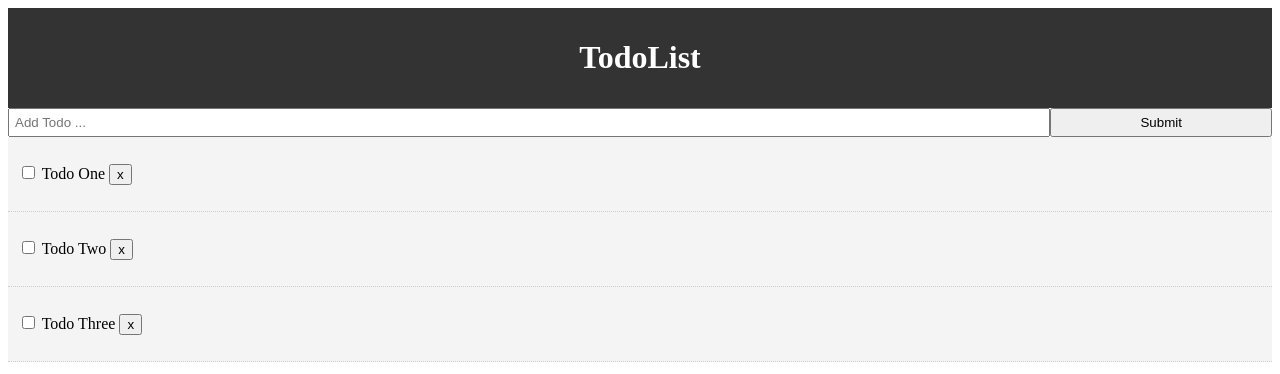
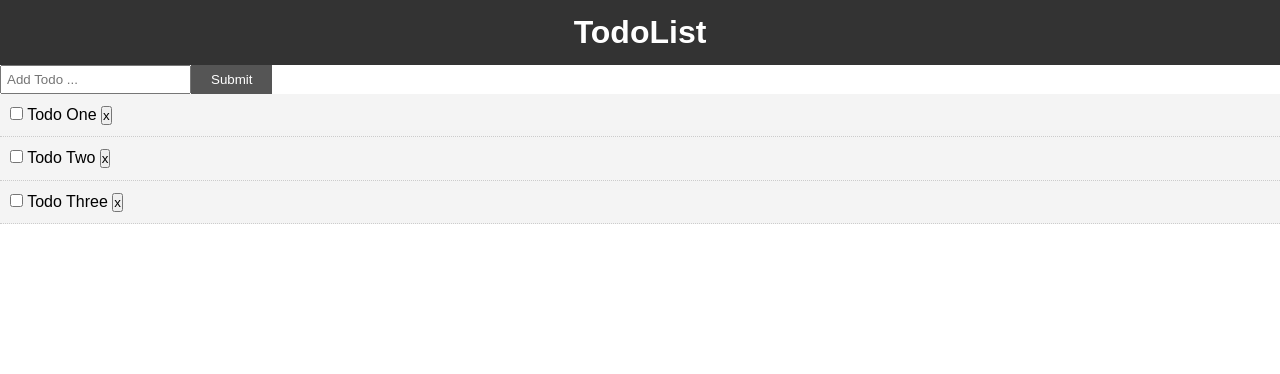
Before and after one commit to vrana055/vue_js_traning, a Vue app: page / in a window 1280 px wide. Shown: the top 374 px of the page. Built offline with nearby package versions, Linux system fonts and the light colour scheme.

Commit message:
addTodo dynamically

```diff
--- a/src/App.vue
+++ b/src/App.vue
@@ -1,7 +1,7 @@
 <template>
   <div id="app">
     <Header />
-    <AddTodo />
+    <AddTodo v-on:add-todo="addTodo" />
     <Todos v-bind:todos="todos" v-on:del-todo="deleteTodo" />
   </div>
 </template>
@@ -42,9 +42,36 @@
   methods: {
     deleteTodo(id) {
       this.todos = this.todos.filter(todo => todo.id != id)
+    },
+    addTodo(newTodo) {
+       this.todos = [...this.todos, newTodo];
     }
   }
 };
 </script>
 
-<style></style>
+<style>
+  * {
+    box-sizing: border-box;
+    margin: 0;
+    padding: 0;
+  }
+
+  body {
+    font-family: Arial, Helvetica, sans-serif;
+    line-height: 1.4;
+  }
+
+  .btn {
+    display: inline-block;
+    border: none;
+    background: #555;
+    color: #fff;
+    padding: 7px 20px;
+    cursor: pointer;
+  }
+
+  .btn:hover {
+    background: #666;
+  }
+</style>
--- a/src/components/AddTodo.vue
+++ b/src/components/AddTodo.vue
@@ -1,15 +1,36 @@
 <template>
     <div>
         <form>
-            <input type="text" name="title" placeholder="Add Todo ...">
-            <input type="submit" value="Submit" class="btn">
+            <form @submit="addTodo">
+                <input type="text" v-model="title" name="title" placeholder="Add Todo ...">
+                <input type="submit" value="Submit" class="btn">
+            </form>
         </form>
     </div>
 </template>
 
 <script>
 export default {
-    name: "AddTodo"
+    name: "AddTodo",
+    data() {
+        return {
+            title: ''
+        }
+    },
+    methods: {
+        addTodo(e) {
+            e.preventDefault();
+            const newTodo = {
+                id: Math.floor(Math.random() * 10000),
+                title: this.title,
+                completed: false
+            }
+            // Send up to parent
+            this.$emit('add-todo', newTodo);
+
+            this.title = '';
+        }
+    }
 }
 </script>
 
```
